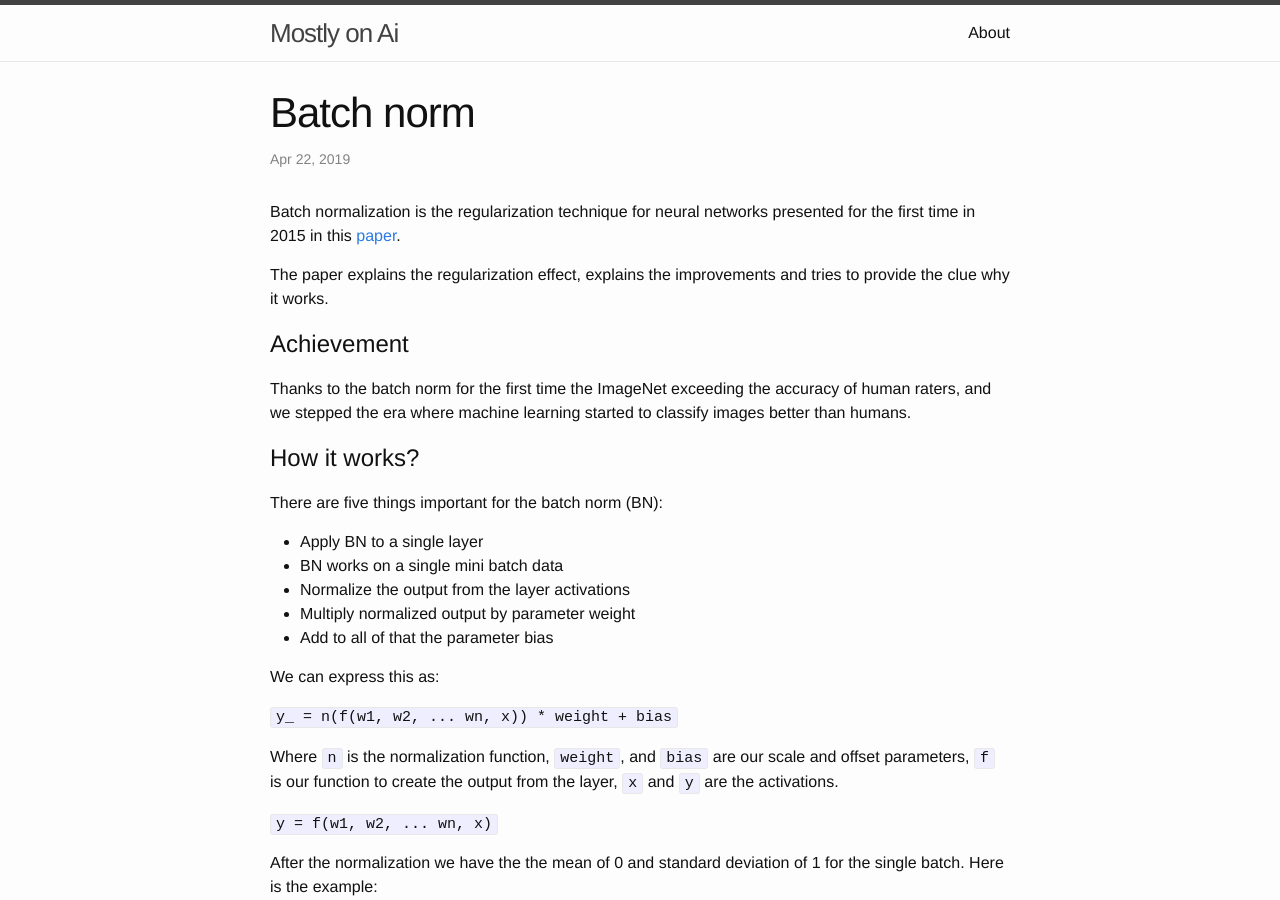
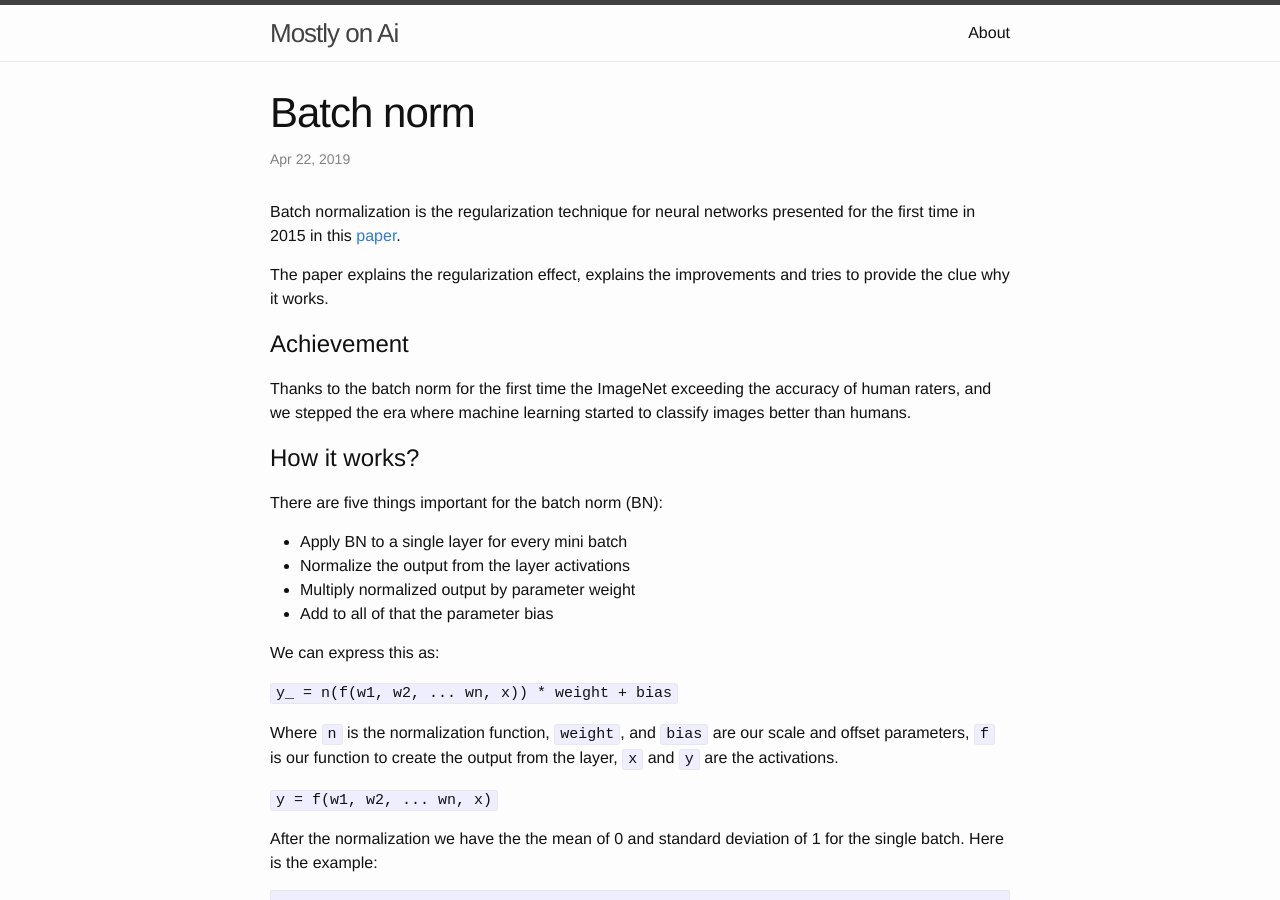
Before and after one commit to dejanbatanjac/dejanbatanjac.github.io, a Jekyll site: the page built from _posts/2019-04-22-Batch norm.md, in a window 1280 px wide and 900 px high. Built offline with Jekyll 4.4.1, drawn with Linux system fonts in a browser that asks for light colours; our own code applies the rules of GitHub Pages for plain Markdown files.

Commit message:
Update 2019-04-22-Batch norm.md

```diff
--- a/_posts/2019-04-22-Batch norm.md
+++ b/_posts/2019-04-22-Batch norm.md
@@ -14,8 +14,7 @@ Thanks to the batch norm for the first time the ImageNet exceeding the accuracy
 
 There are five things important for the batch norm (BN):
 
-* Apply BN to a single layer
-* BN works on a single mini batch data
+* Apply BN to a single layer for every mini batch
 * Normalize the output from the layer activations
 * Multiply normalized output by parameter weight
 * Add to all of that the parameter bias
```
